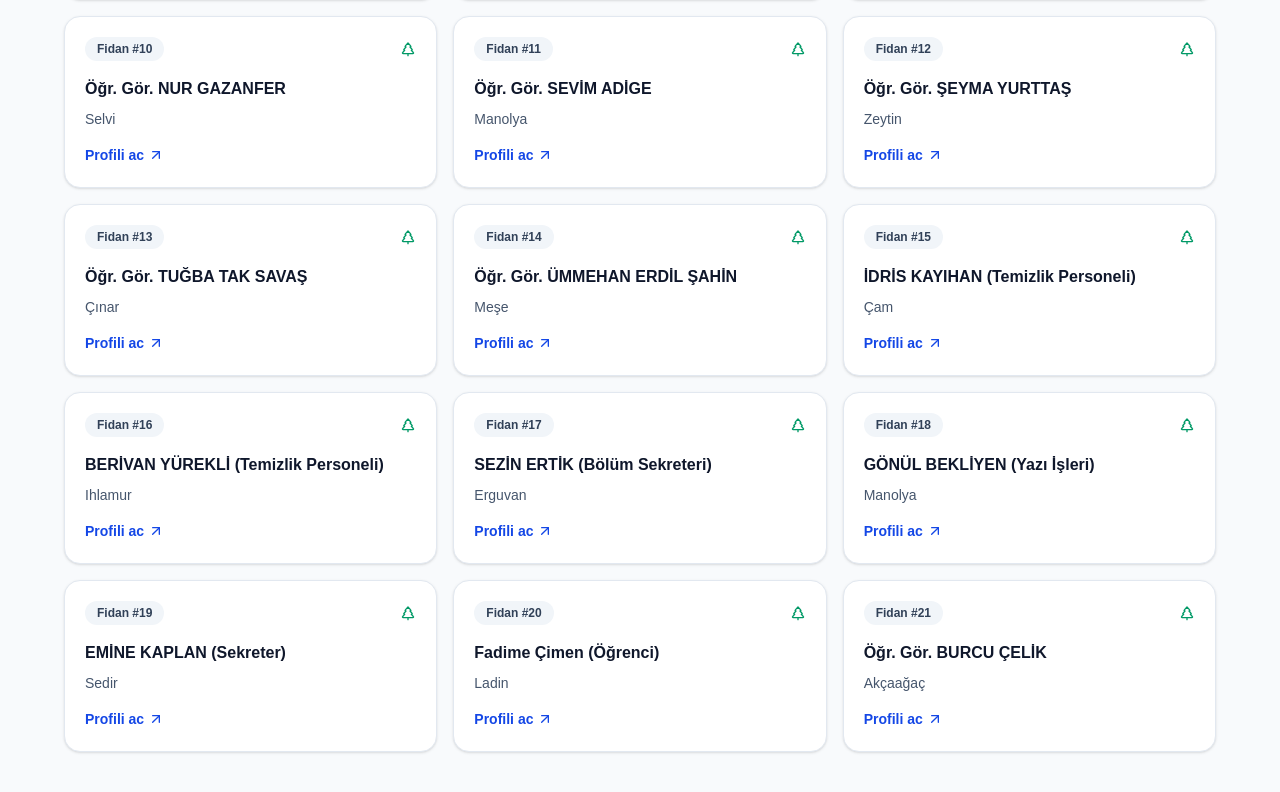
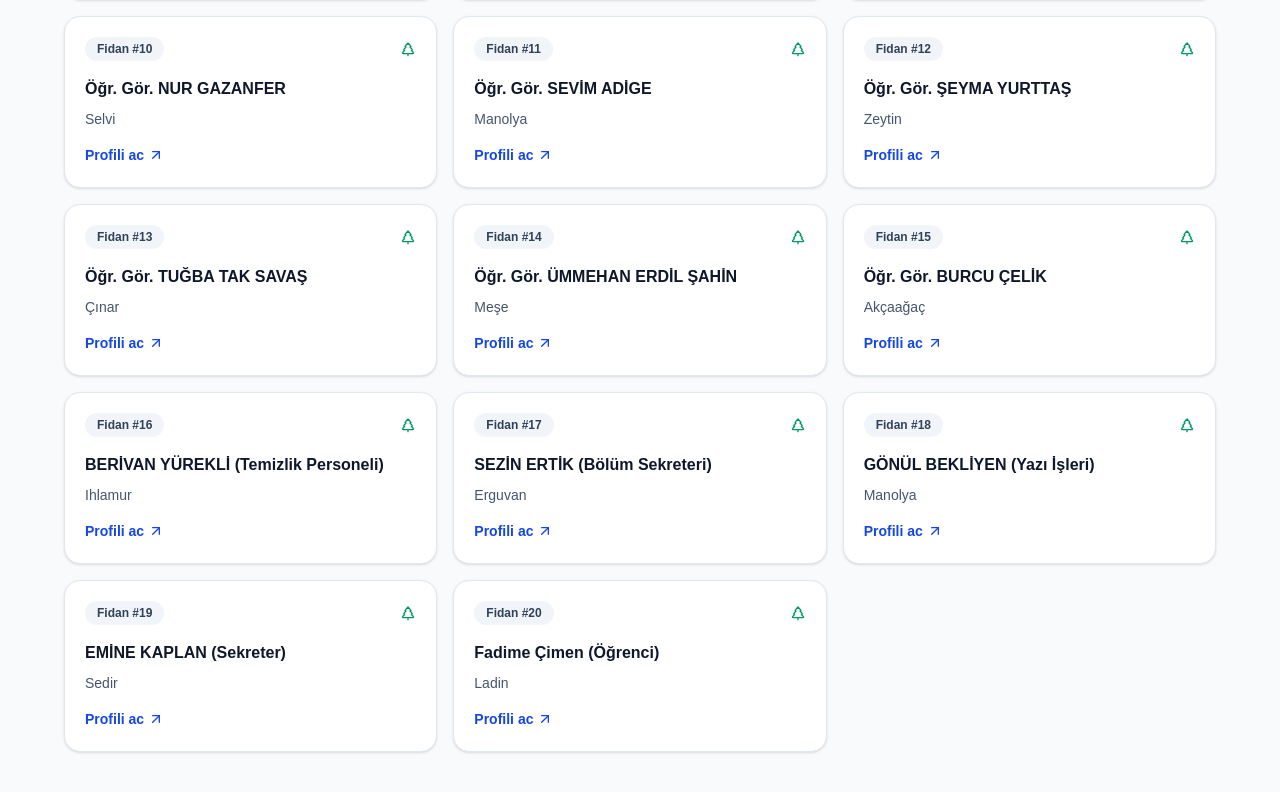
Before and after one commit to Rainclover8/Unides-Project, a Next.js app: page /fidanlar in a window 1280 px wide. Shown: the part 834-1626 px from the top of the page. Built offline with nearby package versions, Linux system fonts and the light colour scheme.

Commit message:
Update toplamFidan value and modify fidan-015 entry in fidanlar.json

```diff
--- a/app/page.tsx
+++ b/app/page.tsx
@@ -10,7 +10,7 @@ import {
 import fidanVerisi from "@/data/fidanlar.json";
 
 export default function Home() {
-  const toplamFidan = 250;
+  const toplamFidan = 150;
   const toplamQRliFidan = fidanVerisi.length;
   const qrliFidanlar = [...fidanVerisi]
     .sort((a, b) => b.fidan_no - a.fidan_no)
--- a/data/fidanlar.json
+++ b/data/fidanlar.json
@@ -126,13 +126,13 @@
     "foto_url": "/images/fidanlar/Ümmehan.JPG"
   },
   {
-    "id": "fidan-015",
-    "fidan_no": 15,
-    "diken_adi": "İDRİS KAYIHAN (Temizlik Personeli)",
-    "agac_turu": "Çam",
-    "dikim_tarihi": "2026-03-18",
-    "mesaj": "Toprağın şefkatiyle büyüyen bu fidan, memleketimize ve çocuklarımıza nefes olsun.",
-    "foto_url": "/images/fidanlar/İdris.JPG"
+   "id": "fidan-015",
+   "fidan_no": 15,
+  "diken_adi": "Öğr. Gör. BURCU ÇELİK",
+  "agac_turu": "Akçaağaç",
+  "dikim_tarihi": "2026-03-18",
+  "mesaj": "Her yeni fidan, dünyaya bırakılmış umut dolu yeşil bir imzadır.",
+  "foto_url": "/images/fidanlar/Burcu_Celik.png"
   },
   {
     "id": "fidan-016",
@@ -178,14 +178,5 @@
     "dikim_tarihi": "2026-03-18",
     "mesaj": "Dalları sonsuz gökyüzüyle kucaklaşırken, kökleri bu bereketli topraklara sımsıkı sarılsın.",
     "foto_url": "/images/fidanlar/Fadime.JPG"
-  },
-  {
-  "id": "fidan-021",
-  "fidan_no": 21,
-  "diken_adi": "Öğr. Gör. BURCU ÇELİK",
-  "agac_turu": "Akçaağaç",
-  "dikim_tarihi": "2026-03-18",
-  "mesaj": "Her yeni fidan, dünyaya bırakılmış umut dolu yeşil bir imzadır.",
-  "foto_url": "/images/fidanlar/Burcu_Celik.png"
-}
+  }
 ]
```
